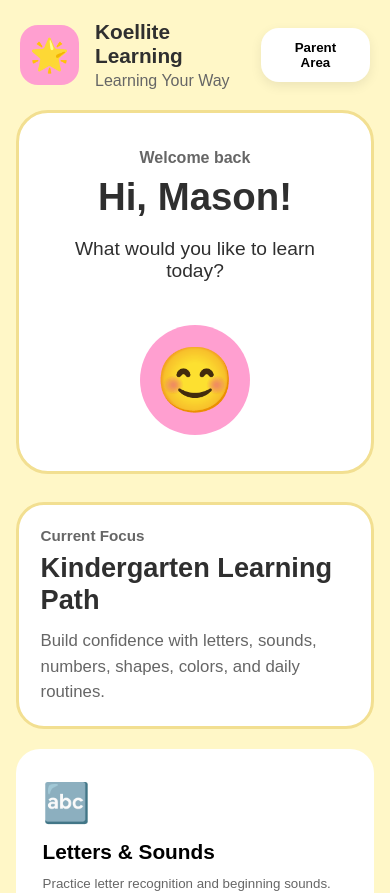
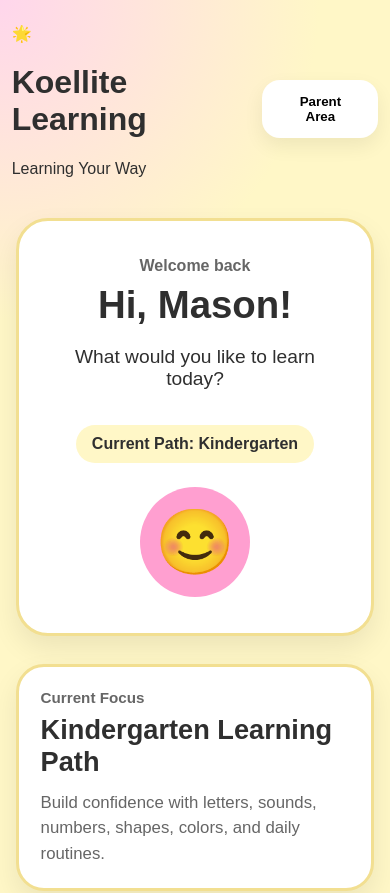
Before and after one commit to kkoelle99/koellite-learning, a React (Vite) app: page / in a window 390 px wide. Shown: the top 893 px of the page. Built offline with nearby package versions, Linux system fonts and the light colour scheme.

Commit message:
Add active child profile to welcome card

```diff
--- a/src/components/Grades/Kindergarten/KindergartenPath.css
+++ b/src/components/Grades/Kindergarten/KindergartenPath.css
@@ -8,6 +8,7 @@
   border-radius: 28px;
   padding: 28px;
   margin-bottom: 20px;
+  box-shadow: 0 12px 28px rgba(0,0,0,0.08);
 }
 
 .section-heading p {
@@ -42,6 +43,7 @@
   text-align: left;
   min-height: 190px;
   transition: 0.2s ease;
+  box-shadow: 0 12px 28px rgba(0,0,0,0.08);
 }
 
 .path-card:hover {
--- a/src/components/Header/Header.css
+++ b/src/components/Header/Header.css
@@ -1,34 +1,10 @@
 .top-nav {
+  width: min(1180px, 94%);
+  margin: 0 auto;
+  padding: 24px 0;
   display: flex;
   justify-content: space-between;
   align-items: center;
-  padding: 24px 40px;
-}
-
-.brand {
-  display: flex;
-  align-items: center;
-  gap: 16px;
-}
-
-.logo {
-  width: 60px;
-  height: 60px;
-  background: var(--button-color);
-  border-radius: 18px;
-  display: grid;
-  place-items: center;
-  font-size: 2rem;
-}
-
-.brand h1 {
-  margin: 0;
-  font-size: 1.8rem;
-}
-
-.brand p {
-  margin: 4px 0 0;
-  color: var(--muted-text);
 }
 
 .parent-button {
@@ -37,19 +13,10 @@
   padding: 14px 22px;
   border-radius: 18px;
   font-weight: bold;
-  box-shadow: 0 4px 12px rgba(0, 0, 0, 0.08);
+  box-shadow: 0 8px 20px rgba(0, 0, 0, 0.07);
+  transition: 0.2s ease;
 }
 
-@media (max-width: 800px) {
-  .top-nav {
-    padding: 20px;
-  }
-
-  .brand h1 {
-    font-size: 1.3rem;
-  }
-
-  .parent-button {
-    padding: 12px 18px;
-  }
+.parent-button:hover {
+  transform: translateY(-2px);
 }
--- a/src/components/LearningJourney/LearningJourney.css
+++ b/src/components/LearningJourney/LearningJourney.css
@@ -17,6 +17,7 @@
   align-items: center;
   gap: 18px;
   text-align: left;
+  box-shadow: 0 12px 28px rgba(0,0,0,0.08);
 }
 
 .journey-card span {
--- a/src/components/SubjectGrid/SubjectGrid.css
+++ b/src/components/SubjectGrid/SubjectGrid.css
@@ -16,6 +16,7 @@
   font-size: 1.2rem;
   font-weight: bold;
   transition: 0.2s ease;
+  box-shadow: 0 12px 28px rgba(0,0,0,0.08);
 }
 
 .subject-grid button:hover {
--- a/src/components/WelcomeCard/WelcomeCard.css
+++ b/src/components/WelcomeCard/WelcomeCard.css
@@ -7,6 +7,7 @@
   align-items: center;
   border: 3px solid var(--border-color);
   margin-bottom: 28px;
+  box-shadow: 0 12px 28px rgba(0,0,0,0.08);
 }
 
 .welcome-small-text {
@@ -45,3 +46,12 @@
     font-size: 2.4rem;
   }
 }
+
+.child-grade {
+  margin-top: 16px;
+  display: inline-block;
+  background: var(--bg-color);
+  padding: 10px 16px;
+  border-radius: 999px;
+  font-weight: bold;
+}
--- a/src/components/WelcomeCard/WelcomeCard.jsx
+++ b/src/components/WelcomeCard/WelcomeCard.jsx
@@ -1,6 +1,6 @@
 import "./WelcomeCard.css";
 
-function WelcomeCard({ childName }) {
+function WelcomeCard({ child }) {
   return (
     <section className="welcome-card">
       <div>
@@ -8,15 +8,24 @@ function WelcomeCard({ childName }) {
           Welcome back
         </p>
 
-        <h2>Hi, {childName}!</h2>
+        <h2>Hi, {child.name}!</h2>
 
         <p className="welcome-message">
           What would you like to learn today?
         </p>
+
+        <div className="child-grade">
+          Current Path: {child.grade}
+        </div>
       </div>
 
-      <div className="avatar">
-        😊
+      <div
+        className="avatar"
+        style={{
+          backgroundColor: child.favoriteColor,
+        }}
+      >
+        {child.avatar}
       </div>
     </section>
   );
--- a/src/pages/Home/Home.jsx
+++ b/src/pages/Home/Home.jsx
@@ -1,20 +1,30 @@
 import Header from "../../components/Header/Header";
 import WelcomeCard from "../../components/WelcomeCard/WelcomeCard";
-import KindergartenPath from "../../components/Grades/Kindergarten/KindergartenPath.jsx";
+import KindergartenPath from "../../components/Grades/Kindergarten/KindergartenPath";
 import LearningJourney from "../../components/LearningJourney/LearningJourney";
 import SubjectGrid from "../../components/SubjectGrid/SubjectGrid";
 
 import "./Home.css";
 
 function Home() {
+  const activeChild = {
+    name: "Mason",
+    avatar: "😊",
+    favoriteColor: "#ff9fd0",
+    grade: "Kindergarten",
+  };
+
   return (
     <div className="app theme-koellite">
       <Header />
 
       <main className="home-page">
-        <WelcomeCard childName="Mason" />
+        <WelcomeCard child={activeChild} />
+
         <KindergartenPath />
+
         <LearningJourney />
+
         <SubjectGrid />
       </main>
     </div>
--- a/src/styles/global.css
+++ b/src/styles/global.css
@@ -1,11 +1,15 @@
 * {
   box-sizing: border-box;
+}
+
+html {
+  scroll-behavior: smooth;
 }
 
 body {
   margin: 0;
   font-family: Arial, Helvetica, sans-serif;
-  background: var(--bg-color);
+  background: radial-gradient(circle at top left, var(--soft-glow), transparent 320px), var(--bg-color);
   color: var(--text-color);
 }
 
@@ -14,6 +18,15 @@ button {
   cursor: pointer;
 }
 
+button:focus-visible {
+  outline: 4px solid var(--focus-color);
+  outline-offset: 4px;
+}
+
 .app {
   min-height: 100vh;
 }
+
+.card-shadow {
+  box-shadow: 0 12px 28px rgba(0,0,0,0.08);
+}
--- a/src/styles/themes.css
+++ b/src/styles/themes.css
@@ -1,5 +1,6 @@
 :root {
   --bg-color: #fff7c7;
+  --soft-glow: #ffd6ec;
   --card-color: #ffffff;
   --button-color: #ff9fd0;
   --button-hover: #ff85c4;
@@ -7,10 +8,12 @@
   --muted-text: #666666;
   --border-color: #f2df91;
   --success-color: #7ccf8a;
+  --focus-color: #7b61ff;
 }
 
 .theme-koellite {
   --bg-color: #fff7c7;
+  --soft-glow: #ffd6ec;
   --card-color: #ffffff;
   --button-color: #ff9fd0;
   --button-hover: #ff85c4;
@@ -18,4 +21,5 @@
   --muted-text: #666666;
   --border-color: #f2df91;
   --success-color: #7ccf8a;
+  --focus-color: #7b61ff;
 }
```
